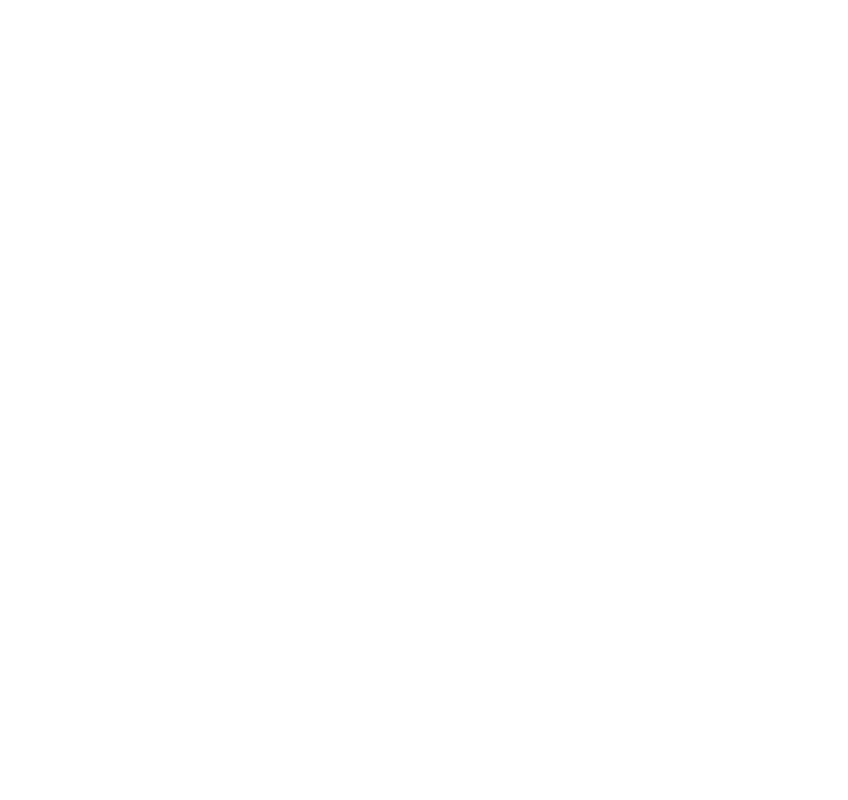
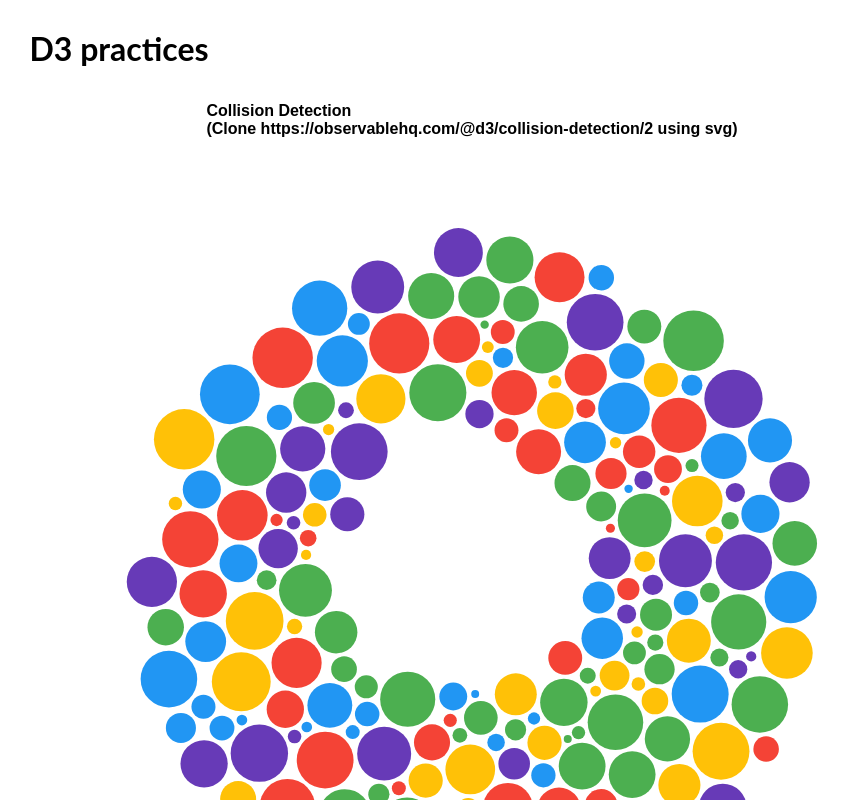
Before and after one commit to Aete/d3-60days-challenge, a React (Create React App) app: page /day24 in a window 1280 px wide. Shown: the top 800 px of the page, without its empty margins (168-1016 px from the left). Built offline with nearby package versions, Linux system fonts and the light colour scheme.

Commit message:
Feature: Day24 - Collision Detection

```diff
--- a/src/App.css
+++ /dev/null
@@ -1,7 +0,0 @@
-.App {
-  text-align: center;
-  display: flex;
-  flex-direction: column;
-  align-items: center;
-  width: 100%;
-}
--- a/src/App.js
+++ b/src/App.js
@@ -2,7 +2,6 @@
 import styled, { createGlobalStyle } from 'styled-components';
 import { Route } from 'react-router-dom';
 
-import './App.css';
 import DayOne from './Day1/DayOne';
 import DayTwo from './Day2/DayTwo';
 import DayThree from './Day3/DayThree';
@@ -26,6 +25,7 @@
 import DayTwentyOne from './Day21/DayTwentyOne';
 import DayTwentyTwo from './Day22/DayTwentyTwo';
 import DayTwentyThree from './Day23/DayTwentyThree';
+import DayTwentyFour from './Day24/DayTwentyFour';
 
 createGlobalStyle`
 @import url('https://fonts.googleapis.com/css?family=Lato');
@@ -67,6 +67,7 @@
       <Route path="/day21" component={DayTwentyOne} />
       <Route path="/day22" component={DayTwentyTwo} />
       <Route path="/day23" component={DayTwentyThree} />
+      <Route path="/day24" component={DayTwentyFour} />
     </StyledBody>
   );
 }
--- a/src/Component/Main.js
+++ b/src/Component/Main.js
@@ -25,6 +25,7 @@
 import imageDayTwentyOne from '../utils/images/DayTwentyOne.png';
 import imageDayTwentyTwo from '../utils/images/DayFive.png';
 import imageDayTwentyThree from '../utils/images/DayOne.png';
+import imageDayTwentyFour from '../utils/images/DayTwentyFour.png';
 
 const StyledMain = styled.main`
   width: 885px;
@@ -106,7 +107,9 @@
       <StyledLink to="/day23">
         <Square title={'Bar chart + responsive'} date={'Day 23'} img_src={imageDayTwentyThree} />
       </StyledLink>
-      <Square />
+      <StyledLink to="/day24">
+        <Square title={'Collision Detection'} date={'Day 24'} img_src={imageDayTwentyFour} />
+      </StyledLink>
     </StyledMain>
   );
 }
--- /dev/null
+++ b/src/Day24/Collision.js
@@ -0,0 +1,66 @@
+import * as d3 from 'd3';
+
+export default function Collision(element) {
+  const margin = { top: 20, bottom: 20, right: 20, left: 20 };
+  const height = 800 - margin.top - margin.bottom;
+  const width = 800 - margin.left - margin.right;
+
+  const svg = d3
+    .select(element)
+    .append('svg')
+    .attr('width', width + margin.left + margin.right)
+    .attr('height', height + margin.top + margin.bottom)
+    .attr('viewBox', `0,0, ${width + margin.left + margin.right}, ${height + margin.top + margin.bottom}`)
+    .attr('preserveAspectRatio', 'xMinYMin meet');
+
+  const container = svg.append('g').attr('transform', `translate(${0.5 * width + margin.left}, ${0.5 * height + margin.top})`);
+  const k = width / 200;
+  const data = Array(200)
+    .fill()
+    .map((_) => ({ r: d3.randomUniform(k, k * 8)(), group: Math.floor(Math.random() * 5) }));
+
+  const colors = ['#F44336', '#2196F3', '#673AB7', '#4CAF50', '#FFC107'];
+
+  container
+    .selectAll('circle')
+    .data(data)
+    .enter()
+    .append('circle')
+    .attr('r', (d) => d.r)
+    .attr('fill', (d, i) => (i ? colors[d.group] : 'transparent'))
+    .attr('cx', 0.5 * width)
+    .attr('cy', 0.5 * height);
+
+  const simulation = d3
+    .forceSimulation(data)
+    .alphaTarget(0.3) // stay hot
+    .velocityDecay(0.1) // low friction
+    .force('x', d3.forceX().strength(0.01))
+    .force('y', d3.forceY().strength(0.01))
+    .force(
+      'collide',
+      d3
+        .forceCollide()
+        .radius((d) => d.r + 2)
+        .iterations(5)
+    )
+    .force(
+      'charge',
+      d3.forceManyBody().strength((d, i) => (i ? 0 : -500))
+    )
+    .on('tick', ticked);
+
+  svg.on('mouseover', function (e) {
+    const [x, y] = d3.pointer(e);
+    data[0].fx = x - width / 2;
+    data[0].fy = y - height / 2;
+  });
+
+  function ticked() {
+    container
+      .selectAll('circle')
+      .data(data)
+      .attr('cx', (d) => d.x)
+      .attr('cy', (d) => d.y);
+  }
+}
--- /dev/null
+++ b/src/Day24/DayTwentyFour.js
@@ -0,0 +1,33 @@
+import { Fragment, useEffect, useRef, useState } from 'react';
+import { StyledChartTitle } from '../atoms/headings';
+import Header from '../Component/Header';
+import styled from 'styled-components';
+import Collision from './Collision';
+
+const StyledChartContainer = styled.div`
+  max-width: 1000px;
+  width: 100%;
+  display: flex;
+  justify-content: center;
+`;
+
+export default function DayTwentyFour() {
+  const [chart, setChart] = useState(null);
+  const container = useRef();
+
+  useEffect(() => {
+    if (!chart) {
+      setChart(new Collision(container.current));
+    }
+  }, [chart]);
+  return (
+    <Fragment>
+      <Header />
+      <StyledChartTitle>
+        Collision Detection <br />
+        (Clone https://observablehq.com/@d3/collision-detection/2 using svg){' '}
+      </StyledChartTitle>
+      <StyledChartContainer ref={container}></StyledChartContainer>;
+    </Fragment>
+  );
+}
```
Also changed, not shown: src/utils/images/DayTwentyFour.png (added), 1 other file (tests, documents, lock files or other folders).
